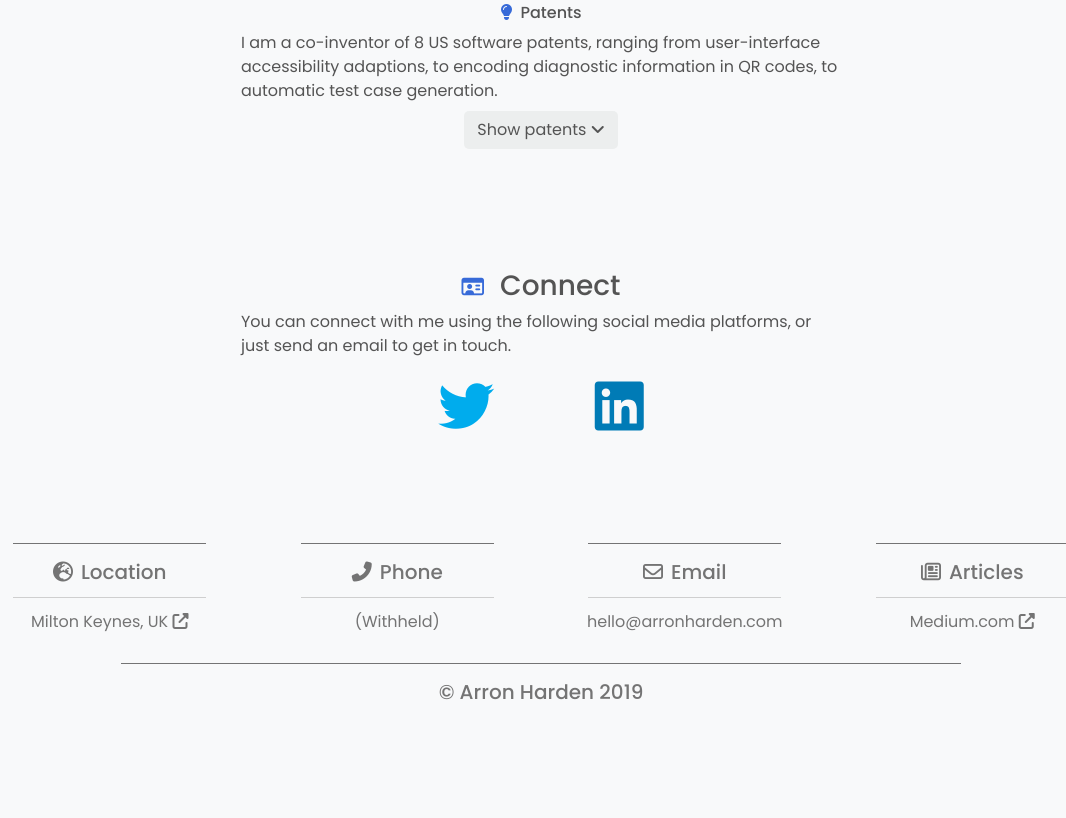
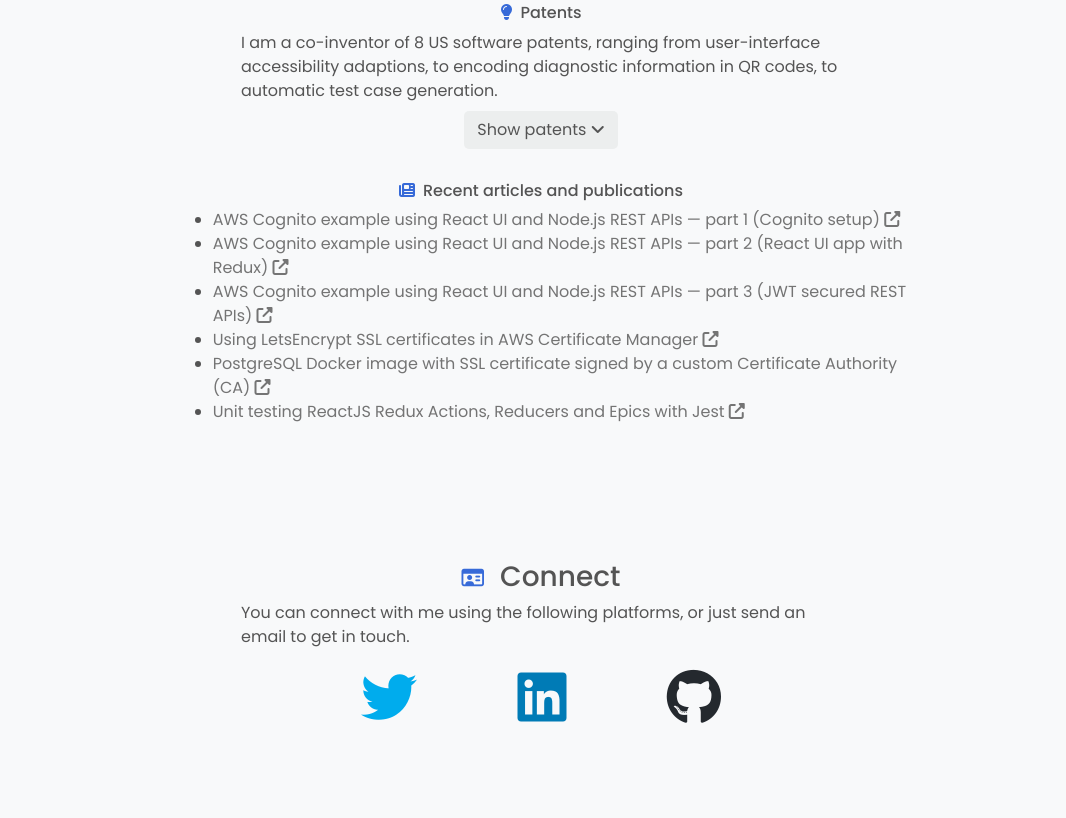
Before and after one commit to arronharden/arronharden.github.io, a plain HTML site: page index.html in a window 1280 px wide. Shown: the part 1554-2372 px from the top of the page, without its empty margins (99-1165 px from the left). Before the commit the page ends 2282 px from the top, so only its background shows below. Drawn offline with nearby package versions, Linux system fonts and the light colour scheme.

Commit message:
add publication links

```diff
--- a/index.html
+++ b/index.html
@@ -212,7 +212,25 @@
 		</div>
 		<div class="col-2"></div>
 	</div>
-</div>
+
+	<!-- Articles/publications -->
+	<div class="row text-center pubs">
+		<div class="col-2"></div>
+		<div class="col-8 text-center">
+			<h6><i class="fas fa-newspaper pr-2 icon-emph"></i>Recent articles and publications</h6>
+			<div id="pubs-detail" class="text-left d-inline-block">
+				<ul>
+					<li><a href="https://medium.com/@arron.harden/aws-cognito-example-using-react-ui-and-node-js-rest-apis-part-1-cognito-setup-5597acb02db4" target="_blank">AWS Cognito example using React UI and Node.js REST APIs — part 1 (Cognito setup) <i class="fas fa-external-link-alt"></i></a></li>
+					<li><a href="https://medium.com/@arron.harden/aws-cognito-example-using-react-ui-and-node-js-rest-apis-part-2-react-ui-app-with-redux-6cc22610affe" target="_blank">AWS Cognito example using React UI and Node.js REST APIs — part 2 (React UI app with Redux) <i class="fas fa-external-link-alt"></i></a></li>
+					<li><a href="https://medium.com/@arron.harden/aws-cognito-example-using-react-ui-and-node-js-rest-apis-part-3-jwt-secured-rest-apis-e56d336ce306" target="_blank">AWS Cognito example using React UI and Node.js REST APIs — part 3 (JWT secured REST APIs) <i class="fas fa-external-link-alt"></i></a></li>
+					<li><a href="https://itnext.io/using-letsencrypt-ssl-certificates-in-aws-certificate-manager-c2bc3c6ae10" target="_blank">Using LetsEncrypt SSL certificates in AWS Certificate Manager <i class="fas fa-external-link-alt"></i></a></li>
+					<li><a href="https://itnext.io/postgresql-docker-image-with-ssl-certificate-signed-by-a-custom-certificate-authority-ca-3df41b5b53" target="_blank">PostgreSQL Docker image with SSL certificate signed by a custom Certificate Authority (CA) <i class="fas fa-external-link-alt"></i></a></li>
+					<li><a href="https://itnext.io/unit-testing-redux-actions-reducers-and-epics-with-jest-484f8a59f1f2" target="_blank">Unit testing ReactJS Redux Actions, Reducers and Epics with Jest <i class="fas fa-external-link-alt"></i></a></li>
+				</ul>
+			</div>
+		</div>
+		<div class="col-2"></div>
+	</div>
 </section>
 
 
@@ -223,7 +241,7 @@
 		<div class="col-8 pt-2">
 			<h3><i class="far fa-id-card pr-3 icon-emph"></i>Connect</h3>
 			<div class="pb-2">
-				<div class="connect-summary text-left d-inline-block">You can connect with me using the following social media platforms, or just send an email to get in touch.</div>
+				<div class="connect-summary text-left d-inline-block">You can connect with me using the following platforms, or just send an email to get in touch.</div>
 			</div>
 		</div>
 		<div class="col-2"></div>
@@ -232,6 +250,7 @@
 		<div class="col-12 social">
 			<a href="https://twitter.com/arronharden" target="_blank"><i class="fab fa-twitter"></i></a>
 			<a href="https://www.linkedin.com/in/arronharden" target="_blank"><i class="fab fa-linkedin"></i></a>
+			<a href="https://github.com/arronharden" target="_blank"><i class="fab fa-github"></i></a>
 		</div>
 	</div>
 </section>
--- a/style.css
+++ b/style.css
@@ -82,6 +82,14 @@ nav {
   font-size: .8rem;
 }
 
+/* my-work -> publications */
+.pubs {
+  padding-top: 2em;
+}
+.pubs a {
+  color: #747474;
+}
+
 /* connect */
 .connect .connect-summary {
   max-width: 600px;
@@ -100,8 +108,12 @@ nav {
 .connect .fa-linkedin {
     color: #007bb6
 }
+.connect .fa-github {
+    color: #24292e
+}
 .connect .fa-twitter:hover,
-.connect .fa-linkedin:hover {
+.connect .fa-linkedin:hover,
+.connect .fa-github:hover {
   color: #d5d5d5;
 }
 
```
